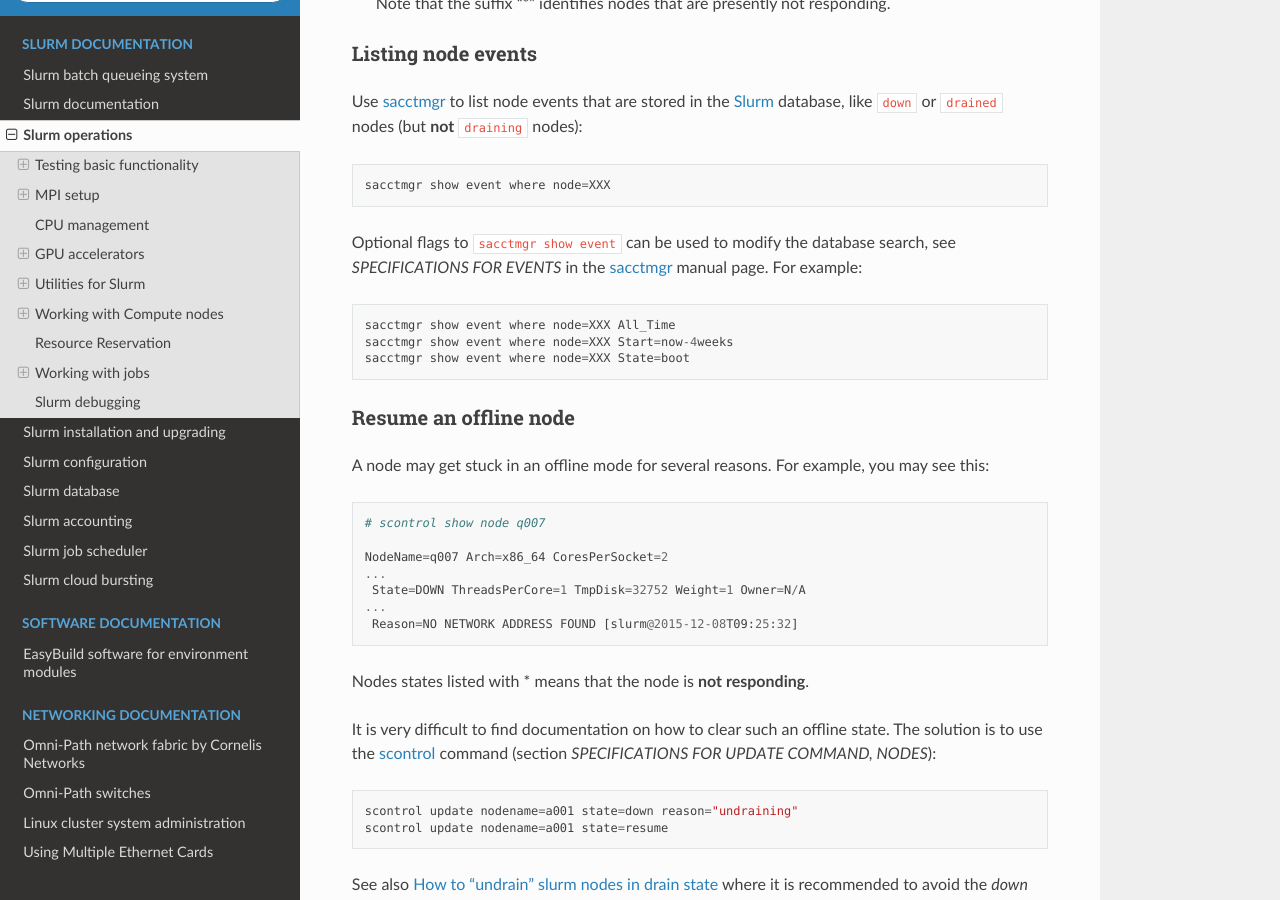
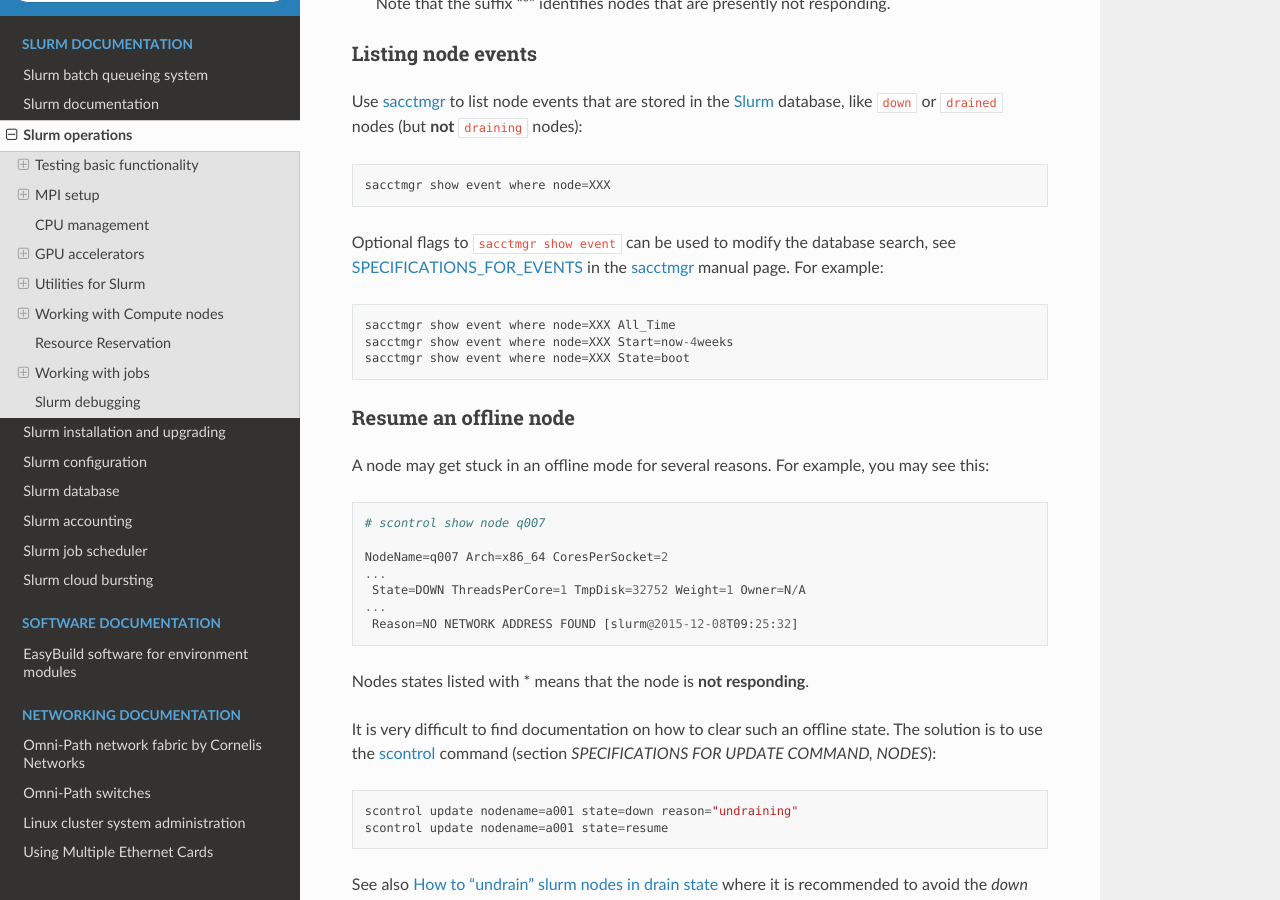
Before and after one commit to OleHolmNielsen/Niflheim_system, a Sphinx documentation site: the page built from docs/Slurm_operations.rst, in a window 1280 px wide and 900 px high, scrolled down 14805 px. Built offline with Sphinx 7.4.7 and the Read the Docs theme 3.1.0, drawn with Linux system fonts in a browser that asks for light colours; part of the change alters nothing that is shown.

```diff
--- a/docs/Slurm_operations.rst
+++ b/docs/Slurm_operations.rst
@@ -665,12 +665,14 @@ like ``down`` or ``drained`` nodes (but **not** ``draining`` nodes)::
 
   sacctmgr show event where node=XXX
 
-Optional flags to ``sacctmgr show event`` can be used to modify the database search, see *SPECIFICATIONS FOR EVENTS* in the sacctmgr_ manual page.
+Optional flags to ``sacctmgr show event`` can be used to modify the database search, see SPECIFICATIONS_FOR_EVENTS_ in the sacctmgr_ manual page.
 For example::
 
   sacctmgr show event where node=XXX All_Time
   sacctmgr show event where node=XXX Start=now-4weeks
   sacctmgr show event where node=XXX State=boot
+
+.. _SPECIFICATIONS_FOR_EVENTS: https://slurm.schedmd.com/sacctmgr.html#SECTION_SPECIFICATIONS-FOR-EVENTS
 
 Resume an offline node
 ----------------------
```
